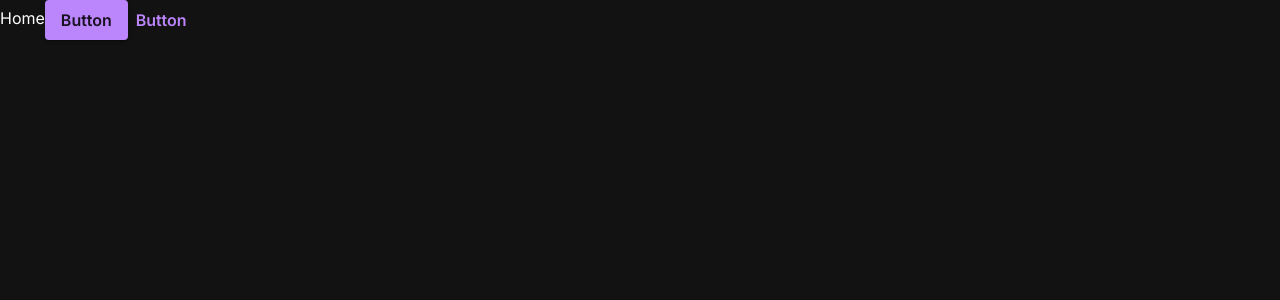
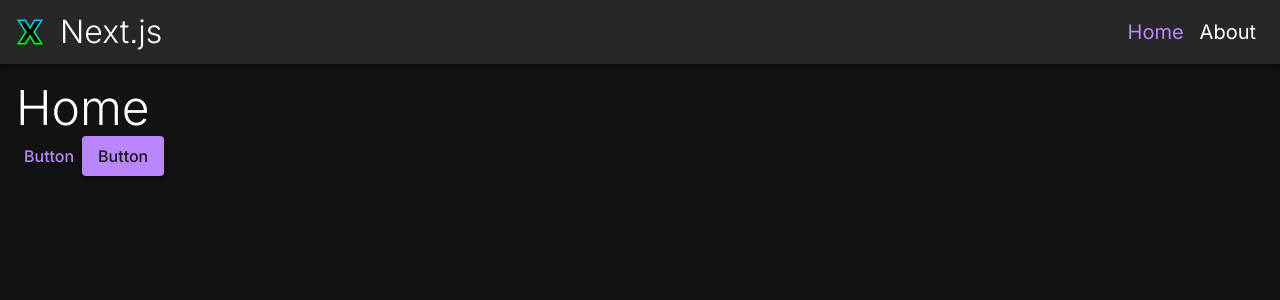
Before and after one commit to TetrisBattle/nextjs, a Next.js app: page /home in a window 1280 px wide. Shown: the top 300 px of the page. Built offline with nearby package versions, Linux system fonts and the light colour scheme.

Commit message:
Add header

```diff
--- a/src/app/home/page.tsx
+++ b/src/app/home/page.tsx
@@ -1,14 +1,14 @@
 'use client'
 
-import { Box, Button } from '@mui/material'
+import { Box, Button, Typography } from '@mui/material'
 import { observer } from 'mobx-react-lite'
 
 function Home() {
 	return (
-		<Box>
-			Home
+		<Box sx={{ p: 2 }}>
+			<Typography variant='h1'>Home</Typography>
 			<Button>Button</Button>
-			<Button variant='text'>Button</Button>
+			<Button variant='contained'>Button</Button>
 		</Box>
 	)
 }
--- a/src/app/layout.tsx
+++ b/src/app/layout.tsx
@@ -1,3 +1,4 @@
+import { Header } from '@/components/header/header'
 import { Providers } from '@/providers'
 import { ChildrenProp } from '@/types'
 import type { Metadata } from 'next'
@@ -14,7 +15,10 @@ export default function RootLayout({ children }: Readonly<ChildrenProp>) {
 	return (
 		<html lang='en'>
 			<body className={inter.className}>
-				<Providers>{children}</Providers>
+				<Providers>
+					<Header />
+					{children}
+				</Providers>
 			</body>
 		</html>
 	)
--- /dev/null
+++ b/src/components/header/header.tsx
@@ -0,0 +1,51 @@
+import { AppBar, Box, Toolbar, Typography } from '@mui/material'
+import { HeaderButtons } from './headerButtons'
+import { HeaderDrawer } from './headerDrawer'
+import Image from 'next/image'
+
+export type HeaderRoutes = {
+	route: string
+	label: string
+}[]
+
+export const Header = () => {
+	const headerRoutes: HeaderRoutes = [
+		{ route: '/home', label: 'Home' },
+		{ route: '/about', label: 'About' },
+	]
+
+	return (
+		<AppBar>
+			<Toolbar
+				sx={{
+					height: 64,
+					px: 2,
+					justifyContent: 'space-between',
+				}}
+			>
+				<Box
+					sx={{
+						display: 'flex',
+						alignItems: 'center',
+						gap: 2,
+					}}
+				>
+					<Image
+						src='/logo.svg'
+						alt='Logo'
+						width={28}
+						height={28}
+						priority
+					/>
+					<Typography variant='h1' sx={{ fontSize: 32 }}>
+						Next.js
+					</Typography>
+				</Box>
+				<Box>
+					<HeaderDrawer routes={headerRoutes} />
+					<HeaderButtons routes={headerRoutes} />
+				</Box>
+			</Toolbar>
+		</AppBar>
+	)
+}
--- /dev/null
+++ b/src/components/header/headerButtons.tsx
@@ -0,0 +1,40 @@
+'use client'
+
+import { Box, Button } from '@mui/material'
+import { HeaderRoutes } from './header'
+import Link from 'next/link'
+import { usePathname } from 'next/navigation'
+
+export const HeaderButtons = ({ routes }: { routes: HeaderRoutes }) => {
+	const pathName = usePathname()
+
+	return (
+		<Box
+			sx={{
+				height: 1,
+				display: {
+					xs: 'none',
+					sm: 'flex',
+				},
+			}}
+		>
+			{routes.map(({ route, label }) => (
+				<Button
+					key={route}
+					component={Link}
+					href={route}
+					sx={(theme) => ({
+						fontSize: '1.25rem',
+						fontWeight: theme.typography.fontWeightRegular,
+						color:
+							pathName === route
+								? theme.palette.primary.main
+								: 'inherit',
+					})}
+				>
+					{label}
+				</Button>
+			))}
+		</Box>
+	)
+}
--- /dev/null
+++ b/src/components/header/headerDrawer.tsx
@@ -0,0 +1,43 @@
+'use client'
+
+import { Menu as MenuIcon } from '@mui/icons-material'
+import { Drawer, IconButton, MenuItem } from '@mui/material'
+import { useState } from 'react'
+import { HeaderRoutes } from './header'
+import Link from 'next/link'
+import { usePathname } from 'next/navigation'
+
+export const HeaderDrawer = ({ routes }: { routes: HeaderRoutes }) => {
+	const [open, setOpen] = useState(false)
+	const pathName = usePathname()
+
+	return (
+		<>
+			<IconButton
+				onClick={() => setOpen(true)}
+				sx={{ display: { sm: 'none' } }}
+			>
+				<MenuIcon />
+			</IconButton>
+
+			<Drawer anchor='right' open={!!open} onClose={() => setOpen(false)}>
+				{routes.map(({ route, label }) => (
+					<MenuItem
+						key={route}
+						component={Link}
+						href={route}
+						onClick={() => setOpen(false)}
+						sx={{
+							color: (theme) =>
+								pathName === route
+									? theme.palette.primary.main
+									: 'inherit',
+						}}
+					>
+						{label}
+					</MenuItem>
+				))}
+			</Drawer>
+		</>
+	)
+}
--- a/src/theme/baseThemeOptions.ts
+++ b/src/theme/baseThemeOptions.ts
@@ -24,15 +24,9 @@ export const baseTheme: ThemeOptions = {
 		button: {
 			fontSize: '1rem',
 			textTransform: 'none',
-			fontWeight: 600,
 		},
 	},
 	components: {
-		MuiButton: {
-			defaultProps: {
-				variant: 'contained',
-			},
-		},
 		MuiTextField: {
 			defaultProps: {
 				autoComplete: 'off',
```
Also changed, not shown: public/logo.svg (added).
